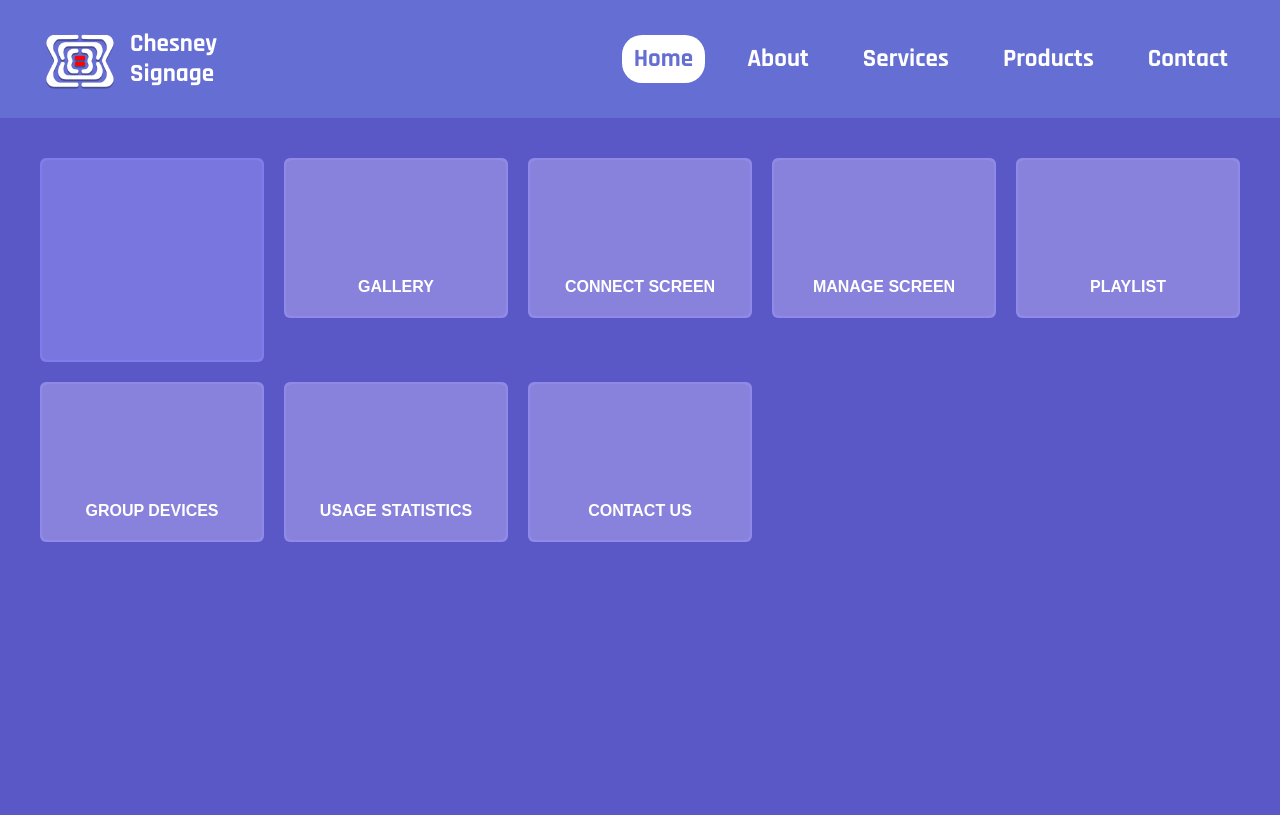
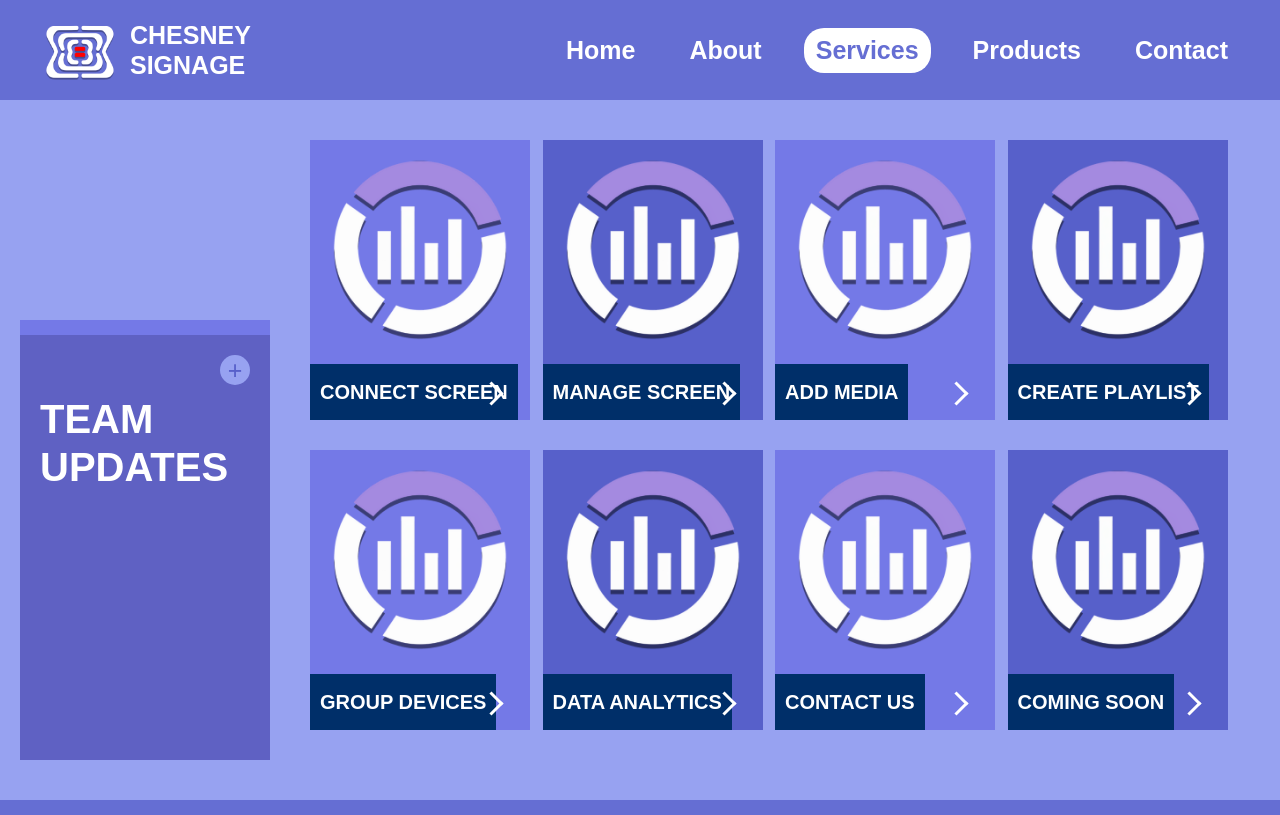
Before and after one commit to piyush-shrivastava-0170/test-website-for-chesney, a plain HTML site: page home.html in a window 1280 px wide. Drawn offline with Linux system fonts and the light colour scheme; no server answers; a web font is replaced by a local one.

Commit message:
services page implementation

```diff
--- a/home.html
+++ b/home.html
@@ -6,47 +6,10 @@
   <meta name="viewport" content="width=device-width, initial-scale=1.0">
   <title>CMS Dashboard -Chesney India</title>
   <link href="https://cdnjs.cloudflare.com/ajax/libs/font-awesome/6.0.0/css/all.min.css" rel="stylesheet">
-  <link href="https://fonts.googleapis.com/css2?family=Poppins:wght@400;500;600;700&display=swap" rel="stylesheet">
   <link rel="stylesheet" href="home_page.css">
 
   <!-- <script src="script.js"></script> -->
-  <style>
-    .dash-buttonn {
-      background-color: transparent;
-      border: none;
-      padding: 10px 16px;
-      margin: 0 8px;
-      font-size: 16px;
-      font-weight: 500;
-      color: #faf8f8;
-      cursor: pointer;
-      position: relative;
-      transition: color 0.3s;
-    }
 
-    .dash-buttonn::after {
-      content: "";
-      position: absolute;
-      bottom: 6px;
-      left: 0;
-      width: 0%;
-      height: 2px;
-      background-color: #f5f0f0;
-      transition: width 0.3s ease;
-    }
-
-    .dash-buttonn:hover {
-      color: #efecec;
-    }
-
-    .dash-buttonn:hover::after {
-      width: 100%;
-    }
-
-    .header-class {
-      margin-left: 30px;
-    }
-  </style>
 </head>
 
 <body>
@@ -88,87 +51,84 @@
   <header class="navbar">
     <div class="logo">
       <img src="./images/chesney_logo.png" alt="Chesney Signage Logo" />
-      <span>Chesney<br>Signage</span>
+      <span>CHESNEY<br>SIGNAGE</span>
     </div>
     <nav>
       <ul class="nav-links">
-        <li class="active">Home</li>
+        <li>Home</li>
         <li>About</li>
-        <li>Services</li>
+        <li class="active">Services</li>
         <li>Products</li>
         <li>Contact</li>
       </ul>
-      <!-- <div class="hamburger">☰</div> -->
+
     </nav>
   </header>
 
-  <div class="container">
+  <section>
+  <div class="dashboard-container">
+    <div class="sidebar">
+      <div class="grid-item empty-title"></div>
+      <div class="sidebar-icon">+</div>
+      <div class="sidebar-header">TEAM<br>UPDATES</div>
 
-    <!-- First row -->
-    <div class="grid-item led-wall">
-      <div class="overlay">
-      </div>
-      <!-- <div class="item-text">LED VIDEO WALL</div> -->
     </div>
 
-
-
-    <button onclick="location.href='media.html'" class="grid-item gallery">
-      <div class="overlay"></div>
-      <div class="item-text">GALLERY</div>
-    </button>
-
-
-    <!-- <div class="grid-item digital-billboard">
-      <div class="overlay"></div>
-      <div class="item-text">DIGITAL BILLBOARD</div>
-  </div> -->
-
-    <!-- Second row -->
-    <button onclick="location.href='connect.html'" class="grid-item connect-screen">
-      <div class="overlay"></div>
-      <div class="item-text">CONNECT SCREEN</div>
-
+    <div class="grid-container">
+      <button onclick="location.href='connect.html'" class="grid-item connect-screen">
+        <img src="./icon/analytics.png" alt="Connect Screen">
+        <span>CONNECT SCREEN</span>
+        <i class="arrow right"></i>
+      </button>
 
       <button onclick="location.href='manage.html'" class="grid-item manage-screen">
-        <div class="overlay"></div>
-        <div class="item-text">MANAGE SCREEN</div>
+        <img src="./icon/analytics.png" alt="Manage Screen">
+        <span>MANAGE SCREEN</span>
+        <i class="arrow right"></i>
       </button>
 
-      <button onclick="location.href='playlist.html'" class="grid-item playlist">
-        <div class="overlay"></div>
-        <div class="item-text">PLAYLIST</div>
+      <button onclick="location.href='media.html'" class="grid-item add-media">
+        <img src="./icon/analytics.png" alt="Add Media">
+        <span>ADD MEDIA</span>
+        <i class="arrow right"></i>
       </button>
 
-      <button onclick="location.href='groups.html'" class="grid-item groups ">
-
-        <div class="overlay"></div>
-        <div class="item-text">GROUP DEVICES</div>
+      <button onclick="location.href='playlist.html'" class="grid-item create-playlist">
+        <img src="./icon/analytics.png" alt="Create Playlist">
+        <span>CREATE PLAYLIST</span>
+        <i class="arrow right"></i>
       </button>
 
-      <!-- Logo and QR section in right column -->
+      <button onclick="location.href='groups.html'" class="grid-item group-devices">
+        <img src="./icon/analytics.png" alt="Group Devices">
+        <span>GROUP DEVICES</span>
+        <i class="arrow right"></i>
+      </button>
+
       <button onclick="location.href='analytics.html'" class="grid-item analytics">
-        <div class="overlay"></div>
-        <div class="item-text">USAGE STATISTICS</div>
+        <img src="./icon/analytics.png" alt="Analytics">
+        <span>DATA ANALYTICS</span>
+        <i class="arrow right"></i>
+      </button>
+
+      <button onclick="location.href='contactus.html'" class="grid-item contact-us">
+        <img src="./icon/analytics.png" alt="Contact Us">
+        <span>CONTACT US</span>
+        <i class="arrow right"></i>
+      </button>
+      <button onclick="location.href='contactus.html'" class="grid-item coming-soon">
+        <img src="./icon/analytics.png" alt="Contact Us">
+        <span>COMING SOON</span>
+        <i class="arrow right"></i>
       </button>
 
 
-
-      <button onclick="location.href='contactus.html'" class="grid-item contact-us">
-        <div class="overlay"></div>
-        <div class="item-text">CONTACT US</div>
-      </button>
-
-      <!-- <div class="grid-item chesney-logo">
-        <div>
-          <div class="logo-text">CHESNEY</div>
-          <div class="logo-subtext">ENGINEERS WAY OF ADVERTISING</div>
-        </div>
-      </div> -->
-
+    </div>
 
   </div>
-  </div>
+  <div class="grid-item empty-tile"></div>
+</section>
+
 
   <!-- JavaScript -->
   <script type="module">
--- a/home2.css
+++ b/home2.css
@@ -239,40 +239,12 @@ body {
   width: 700px;
   opacity: 0.8;
   pointer-events: none;
+
 }
 
-@media (max-width: 768px) {
-  .main-section {
-    flex-direction: column;
-    padding: 40px 20px;
-  }
 
-  .left-box,
-  .right-box {
-    max-width: 100%;
-    position: relative;
-    z-index: 5;
-    width: 100%;
-  }
-
-  .headline {
-    font-size: 32px;
-    text-align: center;
-  }
-
-  .subtext,
-  .promo-buttons,
-  .rating-section {
-    text-align: center;
-    justify-content: center;
-  }
-
-  .promo-buttons {
-    flex-direction: column;
-    align-items: center;
-  }
-
-  .dotimage img {
-    width: 100%;
-  }
+.grid-item.empty-tile {
+  height: 5px;
+  width: auto;
+  background-color: #656ED3;
 }
--- a/home_page.css
+++ b/home_page.css
@@ -1,11 +1,16 @@
-@import url('https://fonts.googleapis.com/css2?family=Rajdhani:wght@600;700&display=swap');
+@import url('https://fonts.cdnfonts.com/css/norwester');
+
+* {
+  margin: 0;
+  padding: 0;
+  box-sizing: border-box;
+}
 
 body {
-  margin: 0;
-  padding: 0;
-  font-family: 'Rajdhani', sans-serif;
-  background-color: #5A57C7;
-  color: #fff;
+  font-family: 'Norwester', sans-serif;
+  background-color: #97A2F1;
+  color: white;
+
 }
 
 .navbar {
@@ -30,7 +35,6 @@ body {
   font-weight: bold;
   font-size: 25px;
   line-height: 1.2;
-    text-transform: capitalize;
 }
 
 .nav-links {
@@ -46,7 +50,6 @@ body {
   padding: 8px 12px;
   border-radius: 20px;
   transition: background 0.3s;
-
 }
 
 .nav-links li:hover,
@@ -56,113 +59,135 @@ body {
 }
 
 
-/* Navbar/Header */
 .dashboard-container {
-  background-color: #695BD4;
-  padding: 20px 40px;
+  display: flex;
+  flex-wrap: wrap;
+  min-height: calc(100vh - 100px); /* adjust based on navbar height */
+  padding: 20px;
+  gap: 20px;
+}
+
+.sidebar {
+  background-color: #5f61c3;
+  width: 250px;
+  display: flex;
+  flex-direction: column;
+  justify-content: space-between;
+  color: white;
+  padding-right: 20px;
+  margin-top: 200px;
+  margin-bottom: 20px;
+  justify-content: flex-start;
+  align-items: flex-start;
+}
+
+.sidebar-header {
+  font-weight: 800;
+  font-size: 40px;
+  line-height: 1.2;
+  margin-top: 10px;
+  text-align: left;
+  color: #fff;
+  padding-left: 20px;
+}
+
+.sidebar-icon {
+  width: 30px;
+  height: 30px;
+  background-color: #97A2F1;
+  color: #5760CA;
+  font-size: 25px;
+  border-radius: 50%;
   display: flex;
   align-items: center;
-  justify-content: space-between;
-  border-bottom: 2px solid #8884e1;
+  justify-content: center;
+  margin-left: auto;
+  margin-top: 20px;
 }
 
-.header-class {
-  font-size: 28px;
-  font-weight: 700;
-  color: #ffffff;
+
+.grid-container {
+  display: grid;
+  grid-template-columns: repeat(4, 1fr);
+  /* gap: 20px; */
+  padding: 20px;
+  flex: 1;
 }
-
-.dash-button {
-  background-color: transparent;
+.grid-item {
+  width: 220px;
+  height: 280px;
+  background-color: #7479E7;
   border: none;
   color: white;
-  font-size: 20px;
+  text-align: left;
+  padding: 0;
+  position: relative;
   cursor: pointer;
-}
-
-/* Container Grid */
-.container {
-  display: grid;
-  grid-template-columns: repeat(auto-fit, minmax(200px, 1fr));
-  gap: 20px;
-  padding: 40px;
-}
-
-.grid-item {
-  background-color: #817CEB;
-  border-radius: 6px;
-  position: relative;
-  height: 160px;
   display: flex;
-  align-items: flex-end;
-  justify-content: center;
-  text-align: center;
-  padding: 20px;
-  color: #fff;
-  font-weight: 700;
-  font-size: 16px;
-  text-transform: uppercase;
-  border: 2px solid transparent;
-  transition: 0.3s;
+  flex-direction: column;
+  transition: transform 0.2s ease;
+  overflow: hidden;
 }
 
 .grid-item:hover {
-  border-color: #ffffff;
-  background-color: #9a96f5;
+  transform: scale(1.02);
 }
 
-/* Individual Tile Adjustments */
-.connect-screen,
-.manage-screen,
-.playlist,
-.groups,
-.analytics,
-.contact-us,
-.gallery {
-  background-color: #8F89E8;
+.grid-item img {
+  width: 100%;
+  height: 250px ;
+  object-fit: contain;
+  display: block;
 }
 
-.chesney-logo {
-  background-color: #2F2F80;
-  color: white;
+.grid-item span {
+  font-weight: bold;
+  font-family: 'Norwester', sans-serif;
+
+  font-size: 20px;
+  background-color: #002F69;
+  padding: 10px;
+  height: 60px;
   display: flex;
-  flex-direction: column;
-  justify-content: center;
   align-items: center;
 }
 
-.logo-text {
-  font-size: 22px;
-  font-weight: 700;
+.arrow {
+  position: absolute;
+  right: 10px;
+  bottom: 10px;
+  /* font-size: 20px; */
+  /* font-weight: bold; */
+  border: solid white;
+  border-width: 0 3px 3px 0;
+  display: inline-block;
+  padding: 7px;
+  margin-bottom: 8px;
+  margin-right: 20px;
+}
+.right {
+  transform: rotate(-45deg);
+  -webkit-transform: rotate(-45deg);
+}
+.manage-screen,.create-playlist,.analytics,.coming-soon{
+  background-color: #5760CA;
+
 }
 
-.logo-subtext {
-  font-size: 12px;
-  font-weight: 600;
-  text-align: center;
-  opacity: 0.8;
-  margin-top: 4px;
+.empty-tile {
+  background-color: transparent;
+  pointer-events: none;
+}
+.grid-item.empty-tile {
+  height: 15px;
+  width: auto;
+  background-color: #656ED3;
 }
 
-.item-text {
-  z-index: 2;
+.grid-item.empty-title{
+
+  height: 15px;
+  width: 250px;
+  background-color: #7479E7;
+  border-radius: 0;
 }
-
-/* Optional overlay layer for shadow effect */
-.overlay {
-  position: absolute;
-  top: 0;
-  left: 0;
-  right: 0;
-  bottom: 0;
-  border-radius: 6px;
-  background: rgba(0, 0, 0, 0.05);
-}
-
-/* Responsive */
-@media screen and (max-width: 768px) {
-  .container {
-    grid-template-columns: repeat(2, 1fr);
-    padding: 20px;
-  }
-}
```
Also changed, not shown: home2.html (+3 -0 lines), icon/analytics.png (added), icon/connect_screen_icon.png (added), icon/gallery_icon.png (added), icon/home_icon.png (added), icon/manage_screen.png (added), icon/playlist_icon.png (added). Lines whose indentation alone changed are shown as unchanged.
